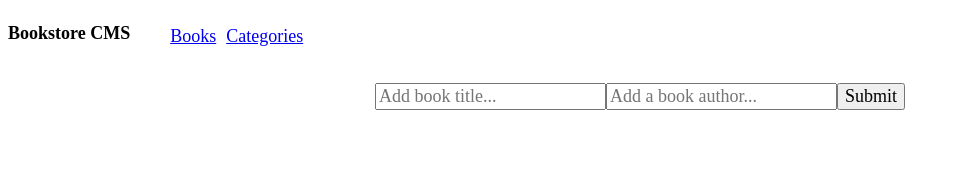
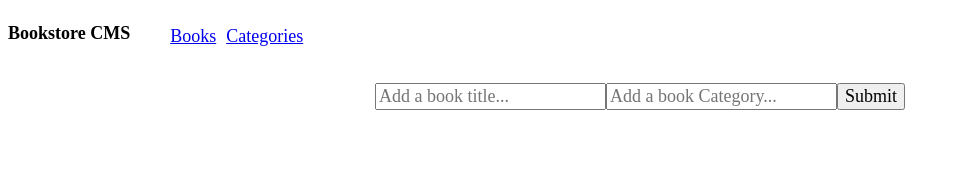
Before and after one commit to fortuneonyeka/bookstore, a React (Create React App) app: page / in a window 1280 px wide. Shown: the top 173 px of the page, without its empty margins (0-959 px from the left). Built offline with nearby package versions, Linux system fonts and the light colour scheme; a web font is replaced by a local one.

Commit message:
refactored Add book form with the category

```diff
--- a/src/components/AddBookForm.js
+++ b/src/components/AddBookForm.js
@@ -6,25 +6,41 @@ import { createBook } from '../redux/books/books';
 function AddBookForm() {
   const dispatch = useDispatch();
   const createBookAction = bindActionCreators(createBook, dispatch);
+
   const [bookTitle, setBookTitle] = useState('');
-  const [bookAuthor, setBookAuthor] = useState('');
-  const updateBookTitle = (e) => setBookTitle(e.target.value);
-  const updateBookAuthor = (e) => setBookAuthor(e.target.value);
+  const [bookCategory, setBookCategory] = useState('');
+
+  const updateTitle = (e) => setBookTitle(e.target.value);
+  const updateBookCategory = (e) => setBookCategory(e.target.value);
+
   const addNewBook = (e) => {
     e.preventDefault();
-    if (bookTitle && bookAuthor) {
+    if (bookTitle && bookCategory) {
       createBookAction({
         bookTitle,
-        bookAuthor,
+        bookCategory,
       });
       setBookTitle('');
-      setBookAuthor('');
+      setBookCategory('');
     }
   };
+
   return (
     <form onSubmit={addNewBook}>
-      <input type="text" name="bookTitle" placeholder="Add book title..." onChange={updateBookTitle} value={bookTitle} />
-      <input type="text" name="bookAuthor" placeholder="Add a book author..." onChange={updateBookAuthor} value={bookAuthor} />
+      <input
+        type="text"
+        name="bookTitle"
+        placeholder="Add a book title..."
+        onChange={updateTitle}
+        value={bookTitle}
+      />
+      <input
+        type="text"
+        name="bookCategory"
+        placeholder="Add a book Category..."
+        onChange={updateBookCategory}
+        value={bookCategory}
+      />
       <button type="submit">Submit</button>
     </form>
   );
```
